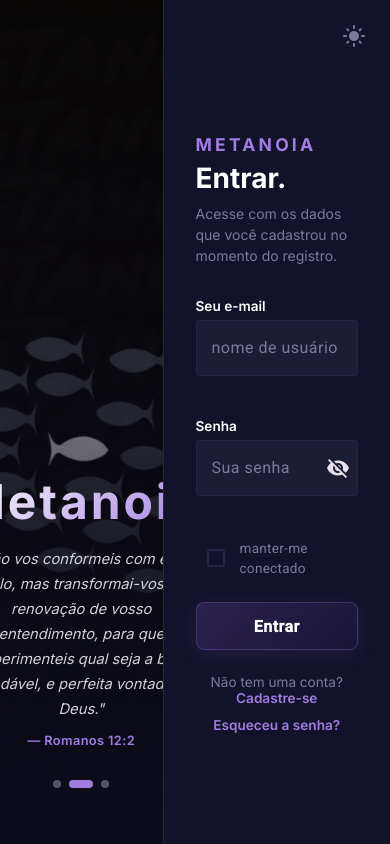
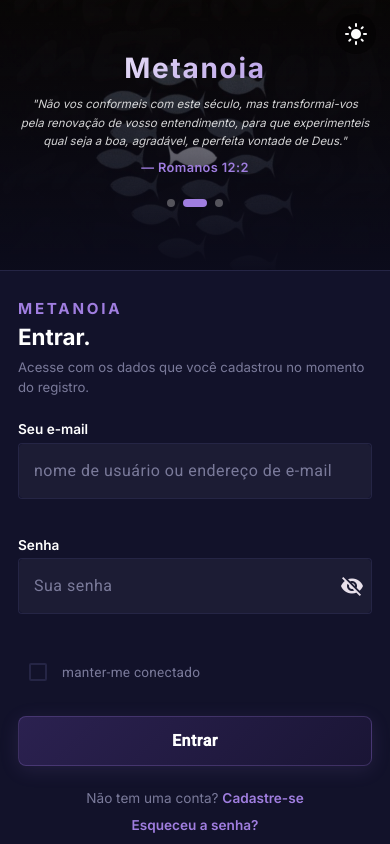
Before and after one commit to nawanernandess/login-ui, an Angular app: page / in a window 390 px wide. Built offline with nearby package versions, Linux system fonts and the light colour scheme.

Commit message:
feat: implementa responsividade.

```diff
--- a/src/app/features/auth/components/auth-layout/auth-layout.component.scss
+++ b/src/app/features/auth/components/auth-layout/auth-layout.component.scss
@@ -126,18 +126,126 @@
   position: absolute;
   top: 1rem;
   right: 1rem;
-
-  mat-icon {
-    color: var(--text-muted);
-    transition: color 0.3s ease;
-  }
-
-  &:hover mat-icon {
-    color: var(--accent);
-  }
 }
 .form-wrapper {
   width: 100%;
   max-width: 380px;
   margin: auto 0;
 }
+
+@media (min-width: 768px) and (max-width: 1023px) {
+  .hero-panel {
+    flex: 0 0 44%;
+
+    .hero-content {
+      padding: 0 2rem 3rem;
+    }
+
+    .brand-name {
+      font-size: 2.4rem;
+    }
+
+    .brand-verse {
+      font-size: 0.85rem;
+      max-width: 270px;
+    }
+  }
+
+  .form-panel {
+    flex: 0 0 56%;
+    padding: 3rem 1.75rem 2rem;
+  }
+}
+
+@media (max-width: 767px) {
+  .login-container {
+    flex-direction: column;
+    min-height: 100vh;
+    min-height: 100dvh;
+  }
+
+  .hero-panel {
+    flex: none;
+    height: 300px;
+    width: 100%;
+    align-items: center;
+
+    .hero-content {
+      padding: 0 1.75rem 1rem;
+      width: 100%;
+    }
+
+    .brand-name {
+      font-size: 2rem;
+      margin-bottom: 0.625rem;
+    }
+
+    .brand-verse {
+      display: block;
+      font-size: 0.75rem;
+      line-height: 1.6;
+      max-width: 100%;
+      margin: 0 auto 1.25rem;
+    }
+
+    .carousel-dots {
+      margin-top: 0;
+    }
+  }
+
+  .form-panel {
+    flex: 1;
+    border-left: none;
+    border-top: 1px solid var(--border);
+    padding: 1.75rem 1.5rem 2rem;
+    overflow-y: auto;
+    -webkit-overflow-scrolling: touch;
+  }
+
+  .form-wrapper {
+    max-width: 100%;
+    margin: 0;
+  }
+
+  .theme-toggle {
+    position: fixed;
+    top: 0.875rem;
+    right: 0.875rem;
+    z-index: 100;
+
+    background: rgba(0, 0, 0, 0.35) !important;
+    backdrop-filter: blur(8px);
+    -webkit-backdrop-filter: blur(8px);
+    border-radius: 50%;
+
+    mat-icon {
+      color: #ffffff !important;
+    }
+
+    &:hover {
+      background: rgba(0, 0, 0, 0.52) !important;
+    }
+  }
+}
+
+@media (max-width: 479px) {
+  .hero-panel {
+    height: 270px;
+
+    .hero-content {
+      padding: 0 1.25rem 0.75rem;
+    }
+
+    .brand-name {
+      font-size: 1.75rem;
+    }
+
+    .brand-verse {
+      font-size: 0.72rem;
+    }
+  }
+
+  .form-panel {
+    padding: 1.75rem 1.125rem 2rem;
+  }
+}
--- a/src/app/features/auth/components/register-form/register-form.component.scss
+++ b/src/app/features/auth/components/register-form/register-form.component.scss
@@ -32,3 +32,11 @@ app-form-header {
 .submit-btn {
   margin-top: 0.25rem;
 }
+
+
+@media (max-width: 479px) {
+  .field-row {
+    flex-direction: column;
+    gap: 0;
+  }
+}
--- a/src/app/features/dashboard/dashboard.component.html
+++ b/src/app/features/dashboard/dashboard.component.html
@@ -15,7 +15,7 @@
 
       <button mat-stroked-button class="logout-btn" (click)="authSvc.logout()">
         <mat-icon>logout</mat-icon>
-        Sair
+        <span class="btn-label">Sair</span>
       </button>
     </div>
   </header>
@@ -30,8 +30,7 @@
       </p>
 
       <p class="dash-hint">
-        Esta é uma página de dashboard mockada.
-        Quando seu backend estiver pronto, substitua o json-server pela API real.
+        Acompanhe e gerencie suas informações com simplicidade, rapidez e clareza.
       </p>
     </div>
   </main>
--- a/src/app/features/dashboard/dashboard.component.scss
+++ b/src/app/features/dashboard/dashboard.component.scss
@@ -34,17 +34,6 @@
   display: flex;
   align-items: center;
   gap: 0.5rem;
-}
-
-.theme-toggle {
-  mat-icon {
-    color: var(--text-muted);
-    transition: color 0.3s ease;
-  }
-
-  &:hover mat-icon {
-    color: var(--accent);
-  }
 }
 
 .logout-btn {
@@ -109,3 +98,73 @@
   border-top: 1px solid var(--border);
   transition: color 0.4s ease, border-color 0.4s ease;
 }
+
+
+@media (max-width: 1023px) {
+  .dash-content {
+    padding: 2rem 1.5rem;
+  }
+}
+
+
+@media (max-width: 767px) {
+  .dash-header {
+    padding: 0 1rem;
+    height: 56px;
+  }
+
+  .dash-brand {
+    font-size: 0.95rem;
+  }
+
+  .logout-btn {
+    margin: 0 !important;
+
+    mat-icon {
+      margin: 0 !important;
+    }
+  }
+
+  .theme-toggle {
+    margin: 0 !important;
+
+    mat-icon {
+      margin: 0 !important;
+    }
+  }
+
+  .dash-content {
+    padding: 1.25rem 1rem;
+  }
+
+  .dash-card {
+    padding: 1.25rem;
+  }
+
+  .dash-welcome {
+    font-size: 1.15rem;
+  }
+}
+
+
+@media (max-width: 479px) {
+  .dash-header {
+    height: 52px;
+  }
+
+  .dash-brand {
+    font-size: 0.85rem;
+  }
+
+  .logout-btn .btn-label {
+    display: none;
+  }
+
+  .dash-content {
+    padding: 1rem 0.875rem;
+  }
+
+  .dash-card {
+    padding: 1rem;
+  }
+}
--- a/src/app/shared/components/form-header/form-header.component.ts
+++ b/src/app/shared/components/form-header/form-header.component.ts
@@ -35,6 +35,28 @@ import { ChangeDetectionStrategy, Component, input } from '@angular/core';
       line-height: 1.5;
       margin: 0 0 var(--form-subtitle-mb, 2rem);
     }
+
+    @media (max-width: 767px) {
+      .form-title {
+        font-size: 1.55rem;
+      }
+    }
+
+    @media (max-width: 479px) {
+      .form-brand {
+        font-size: 0.95rem;
+        margin-bottom: 0.3rem;
+      }
+
+      .form-title {
+        font-size: 1.4rem;
+      }
+
+      .form-subtitle {
+        font-size: 0.825rem;
+        margin-bottom: var(--form-subtitle-mb, 1.5rem);
+      }
+    }
   `,
   changeDetection: ChangeDetectionStrategy.OnPush,
 })
--- a/src/styles.scss
+++ b/src/styles.scss
@@ -31,4 +31,16 @@ body {
 
 * {
   box-sizing: border-box;
+  -webkit-tap-highlight-color: transparent;
 }
+
+html,
+body {
+  overflow-x: hidden;
+}
+
+@media (prefers-reduced-motion: no-preference) {
+  html {
+    scroll-behavior: smooth;
+  }
+}
--- a/src/styles/_shared-form.scss
+++ b/src/styles/_shared-form.scss
@@ -1,6 +1,10 @@
 @mixin field-group {
   .field-group {
     margin-bottom: 1.4rem;
+
+    @media (max-width: 479px) {
+      margin-bottom: 1.1rem;
+    }
   }
 
   .field-label {
@@ -30,10 +34,15 @@
     color: #ffffff !important;
     box-shadow: 0 4px 20px var(--btn-shadow) !important;
     transition: all 0.3s ease;
+    touch-action: manipulation;
 
     &:hover {
       background: linear-gradient(135deg, var(--btn-hover-from) 0%, var(--btn-hover-to) 100%) !important;
       box-shadow: 0 6px 24px var(--btn-shadow-hover) !important;
+    }
+
+    @media (max-width: 767px) {
+      height: 50px;
     }
   }
 }
@@ -45,9 +54,32 @@
     left: 0.75rem;
     color: var(--text-muted);
     transition: color 0.3s ease;
+    touch-action: manipulation;
 
     &:hover {
       color: var(--accent);
+    }
+
+    @media (max-width: 767px) {
+      position: fixed;
+      top: 0.875rem;
+      left: 0.875rem;
+      z-index: 100;
+
+      background: rgba(0, 0, 0, 0.35) !important;
+      backdrop-filter: blur(8px);
+      -webkit-backdrop-filter: blur(8px);
+      border-radius: 50%;
+      color: #ffffff !important;
+
+      mat-icon {
+        color: #ffffff !important;
+      }
+
+      &:hover {
+        background: rgba(0, 0, 0, 0.52) !important;
+        color: #ffffff !important;
+      }
     }
   }
 }
--- a/src/styles/_variables.scss
+++ b/src/styles/_variables.scss
@@ -3,6 +3,8 @@ $font-primary:  'Inter', Roboto, 'Helvetica Neue', sans-serif;
 $transition-theme: 0.4s ease;
 $transition-fast:  0.3s ease;
 
-$form-max-width:    380px;
-$breakpoint-sm:     768px;
+$form-max-width:     380px;
+$breakpoint-xs:      480px;
+$breakpoint-sm:      768px;
+$breakpoint-md:      1024px;
 $hero-min-height-sm: 45vh;
```
